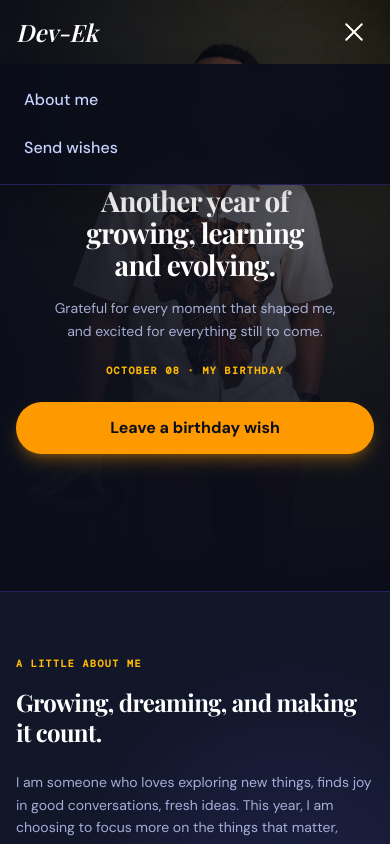
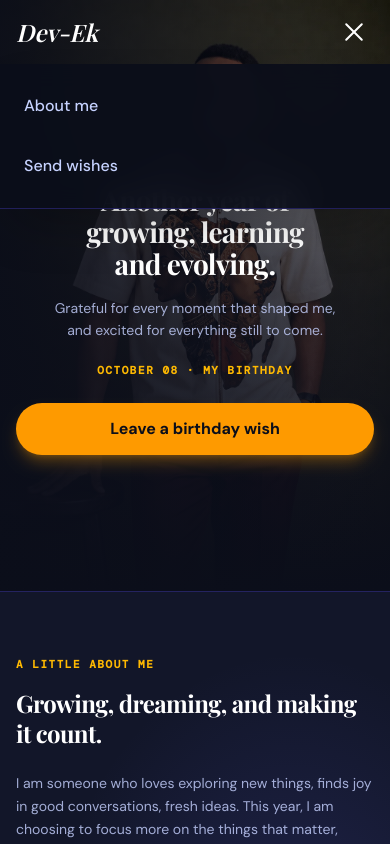
Before and after one commit to Ekemzzz/Birthday-website, a React (Vite) app: page /#/ in a window 390 px wide. Both pictures are taken after a click on the button "Open menu". Shown: the top 844 px of the page. Built offline with nearby package versions, Linux system fonts and the light colour scheme; a web font is replaced by a local one.

Commit message:
Update font sizes for improved readability in Admin and Home components; adjust text sizes for better legibility on various devices

```diff
--- a/src/index.css
+++ b/src/index.css
@@ -106,7 +106,8 @@ input, textarea, select {
 
 .splash-eyebrow {
   font-family: "DM Mono", monospace;
-  font-size: clamp(0.6rem, 2.5vw, 0.75rem);
+  /* Floor of 11px — stays legible on 360px-wide phones */
+  font-size: clamp(0.6875rem, 2.5vw, 0.75rem);
   font-weight: 600;
   letter-spacing: 0.18em;
   text-transform: uppercase;
--- a/src/pages/Admin.jsx
+++ b/src/pages/Admin.jsx
@@ -68,7 +68,7 @@ function Login({ onSignIn }) {
     <div className="min-h-screen bg-[#0B0E1A] flex items-center justify-center px-4 sm:px-6 py-8">
       <form onSubmit={handleSubmit} className="w-full max-w-sm flex flex-col gap-5 bg-[#121629] p-5 sm:p-8 rounded-2xl border border-indigo-800/60 shadow-xl">
         <div>
-          <p className="font-mono mb-2 text-[10px] sm:text-[11px] font-semibold tracking-[.14em] text-amber-400 uppercase">Private area</p>
+          <p className="font-mono mb-2 text-[11px] font-semibold tracking-[.14em] text-amber-400 uppercase">Private area</p>
           <h1 className="font-display text-2xl sm:text-3xl text-white font-bold">Admin sign in</h1>
           <p className="mt-2 text-xs sm:text-sm text-indigo-200/70">Only Ekemini can view the birthday wishes.</p>
         </div>
@@ -92,7 +92,7 @@ function Login({ onSignIn }) {
           {busy ? 'Signing in…' : 'Sign in'}
         </button>
 
-        <Link to="/" className="text-center text-xs sm:text-sm text-indigo-300/70 hover:text-amber-300 transition-colors">&larr; Back to the site</Link>
+        <Link to="/" className="inline-flex min-h-11 items-center justify-center text-center text-xs sm:text-sm text-indigo-300/70 hover:text-amber-300 transition-colors">&larr; Back to the site</Link>
       </form>
     </div>
   )
--- a/src/pages/Home.jsx
+++ b/src/pages/Home.jsx
@@ -396,7 +396,7 @@ function Home() {
       {/* ── Nav ── */}
       <nav className={`fixed top-0 left-0 right-0 z-30 transition-all duration-300 ${scrolled ? 'nav-frosted shadow-lg' : 'bg-transparent'}`}>
         <div className="mx-auto flex h-16 sm:h-20 w-full max-w-6xl 2xl:max-w-7xl items-center justify-between px-4 sm:px-6 lg:px-8">
-          <a href="#top" className="font-display text-2xl sm:text-3xl italic text-white font-semibold hover:text-amber-300 transition">Dev-Ek</a>
+          <a href="#top" className="inline-flex items-center py-2 font-display text-2xl sm:text-3xl italic text-white font-semibold hover:text-amber-300 transition">Dev-Ek</a>
 
           {/* Desktop links */}
           <div className="hidden sm:flex gap-8 text-sm font-medium text-indigo-200">
@@ -420,8 +420,8 @@ function Home() {
         {/* Mobile dropdown with solid dark fallback */}
         <div className={`sm:hidden overflow-hidden transition-all duration-300 ${menuOpen ? 'max-h-48 opacity-100 border-b border-indigo-900/60' : 'max-h-0 opacity-0'} bg-[#0B0E1A]/95 backdrop-blur-md shadow-2xl`}>
           <div className="flex flex-col px-6 py-5 gap-4 text-base font-medium text-indigo-200">
-            <a href="#about"  onClick={() => setMenuOpen(false)} className="hover:text-amber-300 transition-colors py-1">About me</a>
-            <a href="#wishes" onClick={() => setMenuOpen(false)} className="hover:text-amber-300 transition-colors py-1">Send wishes</a>
+            <a href="#about"  onClick={() => setMenuOpen(false)} className="flex min-h-11 items-center hover:text-amber-300 transition-colors">About me</a>
+            <a href="#wishes" onClick={() => setMenuOpen(false)} className="flex min-h-11 items-center hover:text-amber-300 transition-colors">Send wishes</a>
           </div>
         </div>
       </nav>
@@ -437,7 +437,9 @@ function Home() {
 
         {/* Hero content */}
         <div className="relative z-10 mx-auto w-full max-w-6xl 2xl:max-w-7xl text-center sm:text-left">
-          <h1 className="font-display tracking-tight text-white font-bold max-w-2xl w-full break-words mx-auto sm:mx-0" style={{fontSize: 'clamp(1.75rem, 5.5vw, 4.25rem)', lineHeight: '1.15'}}>
+          {/* aria-label carries the full heading — the typewriter's per-line
+              spans would otherwise read as run-on text to screen readers */}
+          <h1 aria-label="Another year of growing, learning and evolving." className="font-display tracking-tight text-white font-bold max-w-2xl w-full break-words mx-auto sm:mx-0" style={{fontSize: 'clamp(1.75rem, 5.5vw, 4.25rem)', lineHeight: '1.15'}}>
             {displayed.map((line, i) => (
               <span key={i} className="block text-white">{line}</span>
             ))}
@@ -452,7 +454,7 @@ function Home() {
           {/* Subtitle + button fade in after typewriter done */}
           <div className={`hero-after-type ${typeDone ? 'hero-after-type--visible' : ''}`}>
             <p className="mt-4 max-w-md leading-relaxed text-indigo-200/80 text-sm sm:text-base mx-auto sm:mx-0 text-balance">Grateful for every moment that shaped me, and excited for everything still to come.</p>
-            <p className="mt-5 font-mono text-[10px] sm:text-[11px] font-semibold tracking-[.14em] text-amber-400 uppercase">OCTOBER 08 &middot; MY BIRTHDAY</p>
+            <p className="mt-5 font-mono text-[11px] font-semibold tracking-[.14em] text-amber-400 uppercase">OCTOBER 08 &middot; MY BIRTHDAY</p>
             <a href="#wishes" className="mt-6 inline-flex w-full sm:w-auto items-center justify-center gap-3 bg-amber-500 hover:bg-amber-400 px-7 py-3.5 rounded-full text-base sm:text-sm font-semibold text-[#0B0E1A] transition-all shadow-lg shadow-amber-500/30 hover:-translate-y-0.5 active:translate-y-0 text-center">Leave a birthday wish</a>
           </div>
         </div>
@@ -464,7 +466,7 @@ function Home() {
         <div className="pointer-events-none absolute inset-0 bg-[radial-gradient(ellipse_at_75%_50%,rgba(99,102,241,0.18),transparent_60%)]" />
         <div className="relative z-10 mx-auto w-full max-w-6xl 2xl:max-w-7xl grid grid-cols-1 lg:grid-cols-2 gap-10 lg:gap-16 items-center">
           <div className="max-w-xl">
-            <p className="font-mono mb-4 text-[10px] sm:text-[11px] font-semibold tracking-[.14em] text-amber-400 uppercase">A LITTLE ABOUT ME</p>
+            <p className="font-mono mb-4 text-[11px] font-semibold tracking-[.14em] text-amber-400 uppercase">A LITTLE ABOUT ME</p>
             <h2 className="font-display text-2xl sm:text-4xl lg:text-5xl leading-tight tracking-tight text-white font-bold">Growing, dreaming,<br className="hidden sm:inline" /> and making it count.</h2>
             <p className="mt-6 sm:mt-8 leading-relaxed sm:leading-8 text-indigo-200/80 text-sm sm:text-base">I am someone who loves exploring new things, finds joy in good conversations, fresh ideas. This year, I am choosing to focus more on the things that matter, working hard and trying out new things.</p>
           </div>
@@ -475,7 +477,7 @@ function Home() {
       {/* ── Wishes ── */}
       <section id="wishes" className="reveal relative z-10 mx-auto w-full max-w-3xl px-4 sm:px-6 lg:px-8 py-16 sm:py-24">
         <div className="mb-10 sm:mb-12 text-center">
-          <p className="font-mono mb-3 sm:mb-5 text-[10px] sm:text-[11px] font-semibold tracking-[.14em] text-amber-400 uppercase">MAKE MY DAY</p>
+          <p className="font-mono mb-3 sm:mb-5 text-[11px] font-semibold tracking-[.14em] text-amber-400 uppercase">MAKE MY DAY</p>
           <h2 className="font-display text-2xl sm:text-4xl lg:text-5xl tracking-tight text-white font-bold">Send some love.</h2>
           <p className="mx-auto mt-4 sm:mt-5 max-w-md leading-relaxed sm:leading-7 text-indigo-200/80 text-sm sm:text-base">Your words mean more than you know. Leave a little note for the birthday person.</p>
         </div>
```
